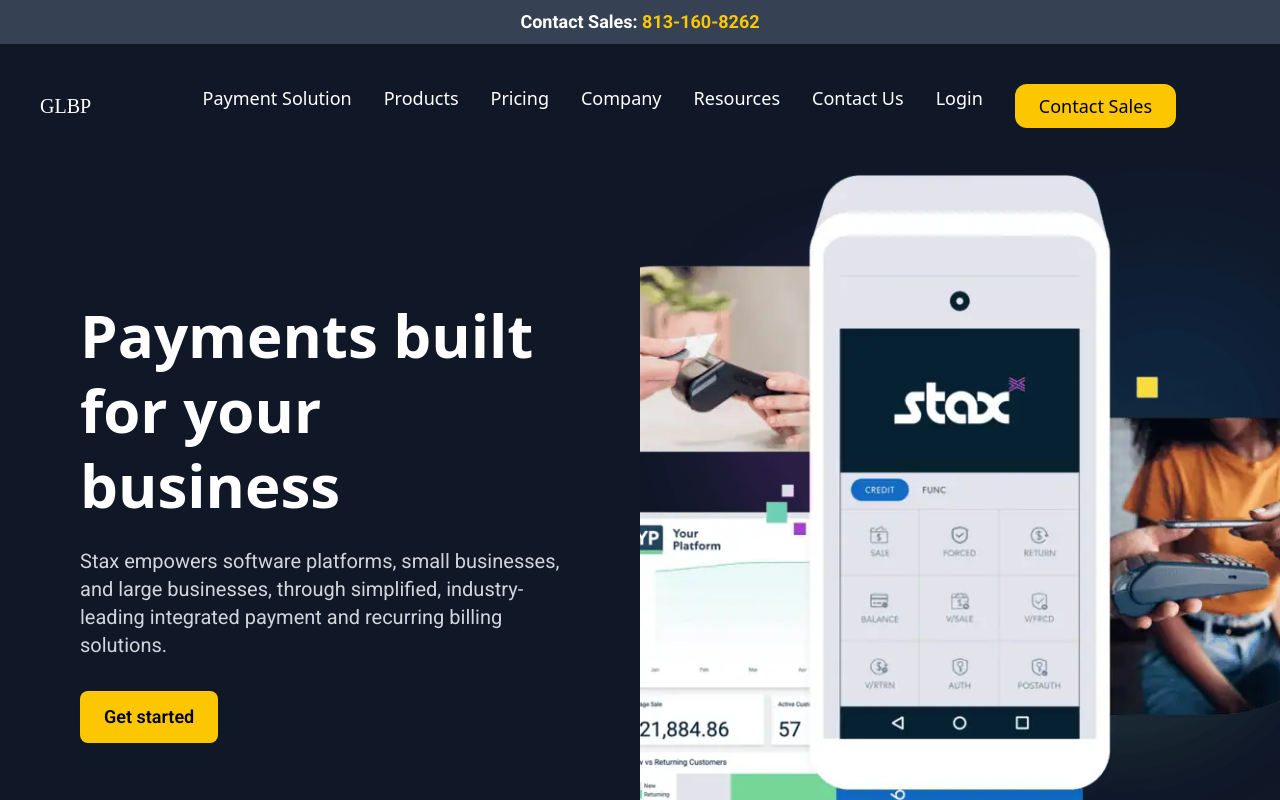
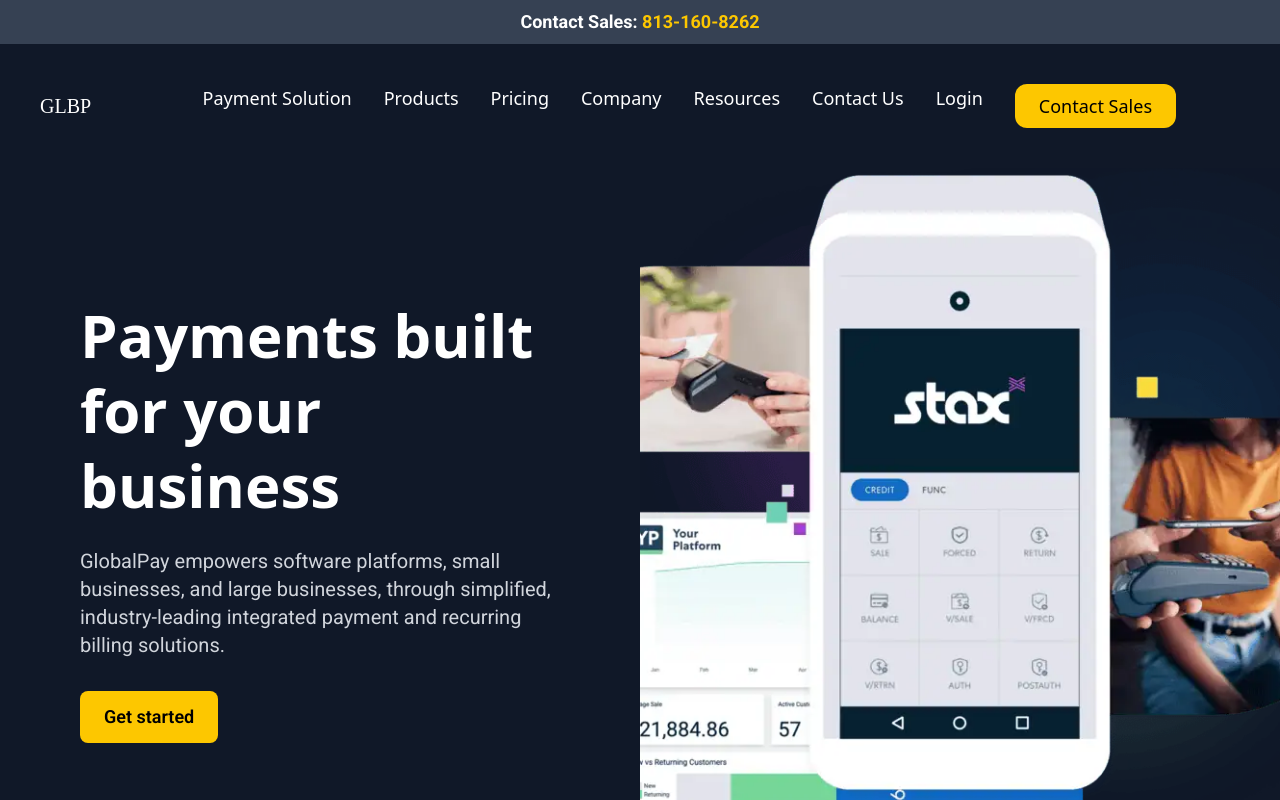
Before and after one commit to onaolapomay/Globalpay, a React (Vite) app: page / in a window 1280 px wide. Shown: the top 800 px of the page. Built offline with nearby package versions, Linux system fonts and the light colour scheme; a web font is replaced by a local one.

Commit message:
Your message update

```diff
--- a/src/components/Hero.jsx
+++ b/src/components/Hero.jsx
@@ -10,7 +10,7 @@
             Payments built <br /> for your business
           </h1>
           <p className="text-xl font-[roboto] font text-gray-300 mb-8">
-            Stax empowers software platforms, small businesses, and large businesses,
+            GlobalPay empowers software platforms, small businesses, and large businesses,
             through simplified, industry-leading integrated payment and recurring billing solutions.
           </p>
           <button className="bg-yellow-400 text-black text-lg font-[roboto] cursor-pointer px-6 py-3 rounded-lg font-semibold hover:bg-yellow-500 transition">
```
